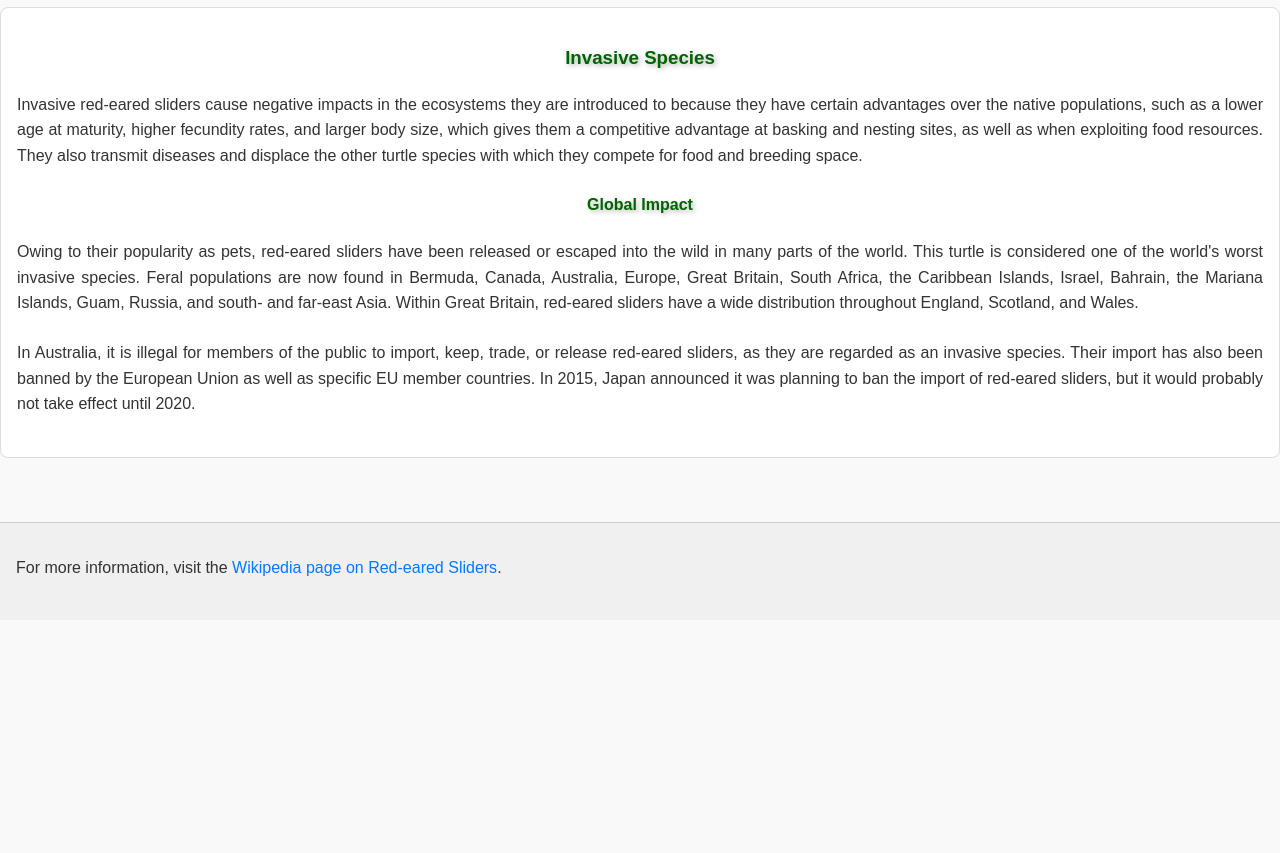
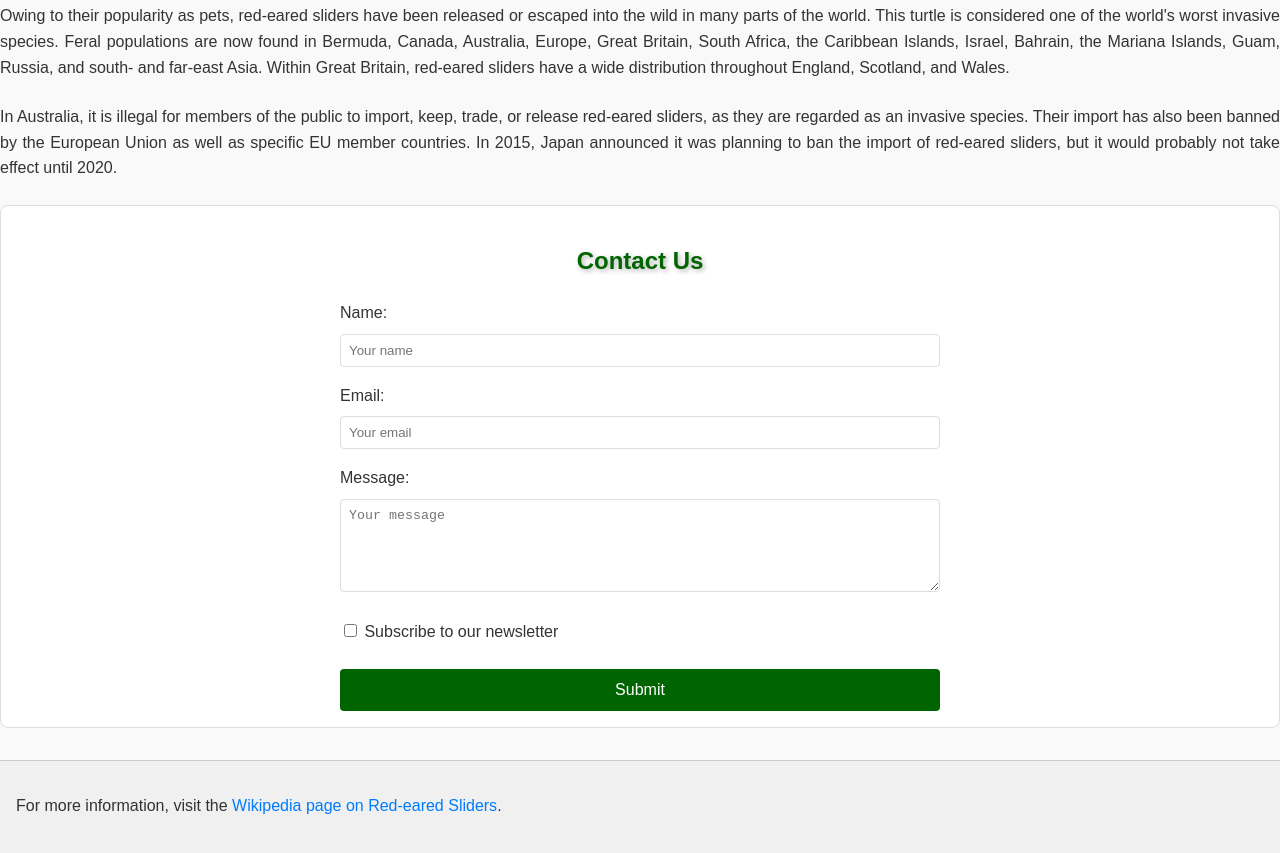
Before and after one commit to CooperMartinique-FS/iwa, a plain HTML site: page CooperMartiniqueExerciseForms/index.html in a window 1280 px wide. Shown: the part 2788-3641 px from the top of the page. Before the commit the page ends 3408 px from the top, so only its background shows below. Drawn offline with Linux system fonts and the light colour scheme; some packages are replaced by stand-ins of ours; a script that the page names is missing.

Commit message:
created contact form

```diff
--- a/CooperMartiniqueExerciseForms/CSS/styles.css
+++ b/CooperMartiniqueExerciseForms/CSS/styles.css
@@ -28,7 +28,7 @@ p {
 }
 
 img {
-  display: block;
+  display: block; /* Make images block elements */
   margin: 0 auto; /* Center image */
   width: 100%; /* Responsive image */
   max-width: 400px; /* Maintain max size */
@@ -36,7 +36,7 @@ img {
 
 a {
   color: #007bff; /* Blue link color */
-  text-decoration: none;
+  text-decoration: none; /* Remove underline from links */
 }
 
 a:hover {
@@ -47,7 +47,7 @@ a:hover {
 /* Navigation Styles */
 nav ul {
   list-style-type: none; /* Remove default list styling */
-  padding: 0;
+  padding: 0; /* Remove default padding */
   display: flex; /* Use flexbox for horizontal alignment */
   justify-content: center; /* Center the navigation items */
   background-color: #006400; /* Dark green background */
@@ -59,7 +59,7 @@ nav ul li {
 
 nav ul li a {
   color: white; /* White text for links */
-  padding: 0.5rem 1rem; /* Padding for clickable area */
+  padding: 0.5rem 1rem; /* Add padding for clickable area */
 }
 
 nav ul li a:hover {
@@ -71,15 +71,6 @@ nav ul li a:hover {
   width: 90%; /* Width limit for content */
   margin: 0 auto; /* Center the wrapper */
   max-width: 1200px; /* Ensure it's not too wide */
-}
-
-/* Flexbox layout for main content */
-main {
-  display: flex;
-  flex-direction: row; /*set flex dirction to row */
-  flex-wrap: wrap; /* Allow wrap for smaller screens */
-  gap: 1.5rem; /* Space between elements */
-  justify-content: space-between; /*space between main elements */
 }
 
 /* Section Styles */
@@ -135,7 +126,7 @@ input[type="checkbox"] {
 button[type="submit"] {
   background-color: #006400; /* Dark green for background */
   color: white; /* White text for the button */
-  padding: 0.75rem;
+  padding: 0.75rem; /* Padding for the button */
   margin-top: 1.5rem; /* Space above the button */
   border: none; /* Remove default border */
   border-radius: 4px; /* Rounded corners */
@@ -145,13 +136,14 @@ button[type="submit"] {
 
 button[type="submit"]:hover {
   background-color: #004c00; /* Darker green on hover */
+  transition: background-color 0.3s ease; /* smooth color transition */
 }
 
 /* Footer Styles */
 footer {
   text-align: center; /* Center align the footer text */
   margin-top: 2rem; /* Space above the footer */
-  padding: 1rem;
+  padding: 1rem; /* Internal padding */
   background-color: #f0f0f0; /* Light gray background */
   border-top: 1px solid #ccc; /* Light border on top of footer */
 }
--- a/CooperMartiniqueExerciseForms/index.html
+++ b/CooperMartiniqueExerciseForms/index.html
@@ -183,37 +183,81 @@
             to lay their eggs.
           </p>
         </section>
-        <section>
         <h3>Invasive Species</h3>
         <p>
           Invasive red-eared sliders cause negative impacts in the ecosystems
           they are introduced to because they have certain advantages over the
-            native populations, such as a lower age at maturity, higher
-            fecundity rates, and larger body size, which gives them a
-            competitive advantage at basking and nesting sites, as well as when
-            exploiting food resources. They also transmit diseases and displace
-            the other turtle species with which they compete for food and
-            breeding space.
+          native populations, such as a lower age at maturity, higher fecundity
+          rates, and larger body size, which gives them a competitive advantage
+          at basking and nesting sites, as well as when exploiting food
+          resources. They also transmit diseases and displace the other turtle
+          species with which they compete for food and breeding space.
         </p>
         <h4>Global Impact</h4>
         <p>
           Owing to their popularity as pets, red-eared sliders have been
           released or escaped into the wild in many parts of the world. This
-            turtle is considered one of the world's worst invasive species.
-            Feral populations are now found in Bermuda, Canada, Australia,
-            Europe, Great Britain, South Africa, the Caribbean Islands, Israel,
-            Bahrain, the Mariana Islands, Guam, Russia, and south- and far-east
-            Asia. Within Great Britain, red-eared sliders have a wide
-            distribution throughout England, Scotland, and Wales.
+          turtle is considered one of the world's worst invasive species. Feral
+          populations are now found in Bermuda, Canada, Australia, Europe, Great
+          Britain, South Africa, the Caribbean Islands, Israel, Bahrain, the
+          Mariana Islands, Guam, Russia, and south- and far-east Asia. Within
+          Great Britain, red-eared sliders have a wide distribution throughout
+          England, Scotland, and Wales.
         </p>
         <p>
-            In Australia, it is illegal for members of the public to import,
-            keep, trade, or release red-eared sliders, as they are regarded as
-            an invasive species. Their import has also been banned by the
-            European Union as well as specific EU member countries. In 2015,
-            Japan announced it was planning to ban the import of red-eared
-            sliders, but it would probably not take effect until 2020.
+          In Australia, it is illegal for members of the public to import, keep,
+          trade, or release red-eared sliders, as they are regarded as an
+          invasive species. Their import has also been banned by the European
+          Union as well as specific EU member countries. In 2015, Japan
+          announced it was planning to ban the import of red-eared sliders, but
+          it would probably not take effect until 2020.
         </p>
+
+        <!-- Contact Form Section -->
+        <section id="Contact">
+          <h2>Contact Us</h2>
+          <!-- Contact form for user feedback -->
+          <form id="contactForm" action="#" method="post">
+            <!-- Single-line text field for the user's name -->
+            <div>
+              <label for="name">Name:</label>
+              <input
+                type="text"
+                id="name"
+                name="name"
+                placeholder="Your name"
+                required
+              />
+            </div>
+            <!-- Email field with validation -->
+            <label for="email">Email:</label>
+            <input
+              type="email"
+              id="email"
+              name="email"
+              placeholder="Your email"
+              required
+            />
+
+            <!-- Multi-line text field for user messages -->
+            <label for="message">Message:</label>
+            <textarea
+              id="message"
+              name="message"
+              rows="5"
+              placeholder="Your message"
+              required
+            ></textarea>
+
+            <!-- Checkbox for users to subscribe to a newsletter -->
+            <label for="subscribe">
+              <input type="checkbox" id="subscribe" name="subscribe" />
+              Subscribe to our newsletter
+            </label>
+
+            <!-- Submit button for the contact form -->
+            <button type="submit" id="submitBtn">Submit</button>
+          </form>
         </section>
       </main>
 
@@ -228,10 +272,11 @@
           >.
         </p>
       </footer>
-
+    </div>
+    <!-- Link to JavaScript file for smooth scrolling -->
+    <script src="js/smoothScroll.js"></script>
+  </body>
+</html>
 <!-- Comments for developers -->
 <!-- Remember to add more images and place in the images folder and ensure accessibility -->
 <!-- Remember to check W3C Validation to ensure there are no errors. -->
-    </div>
-  </body>
-</html>
```
Lines whose indentation alone changed are shown as unchanged.
